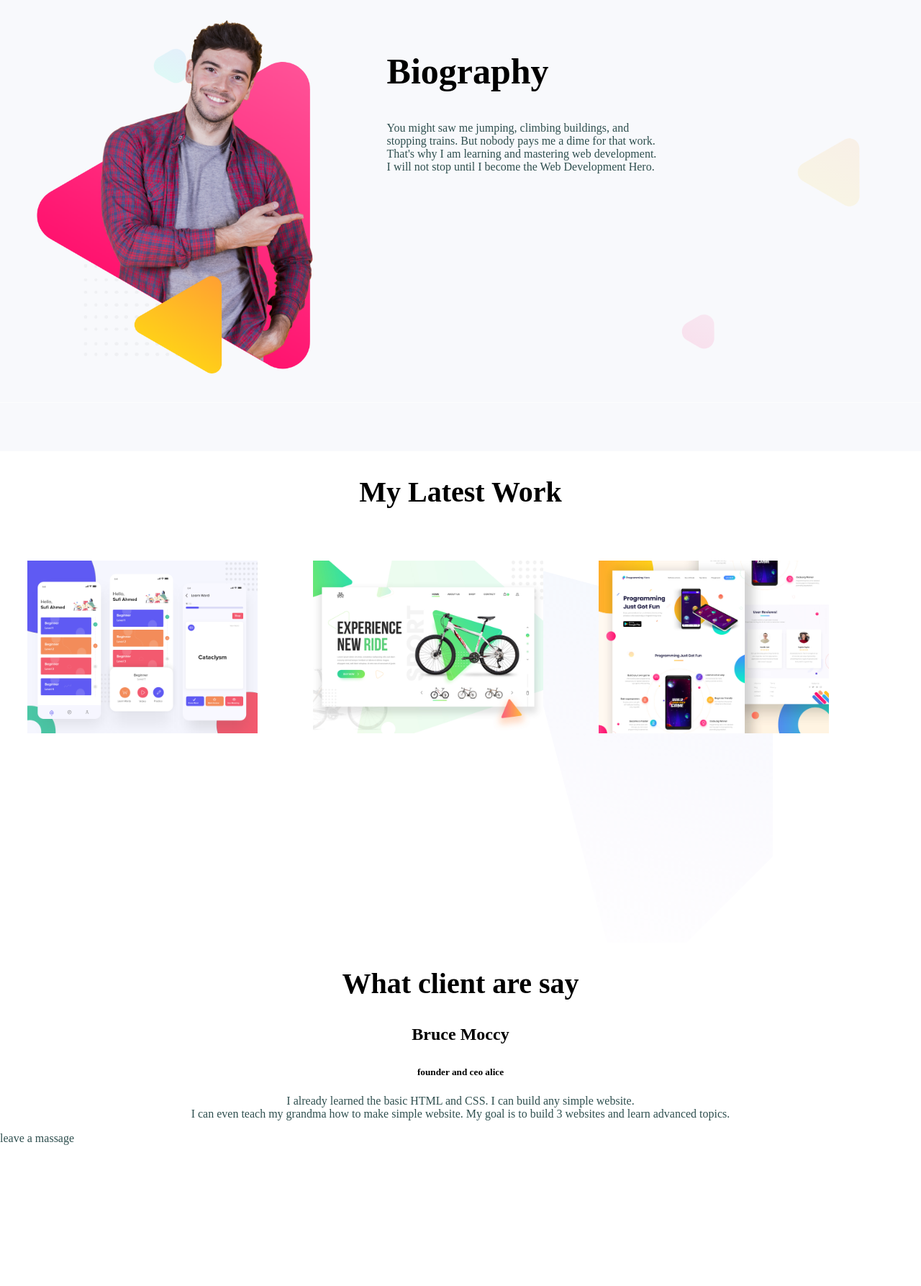
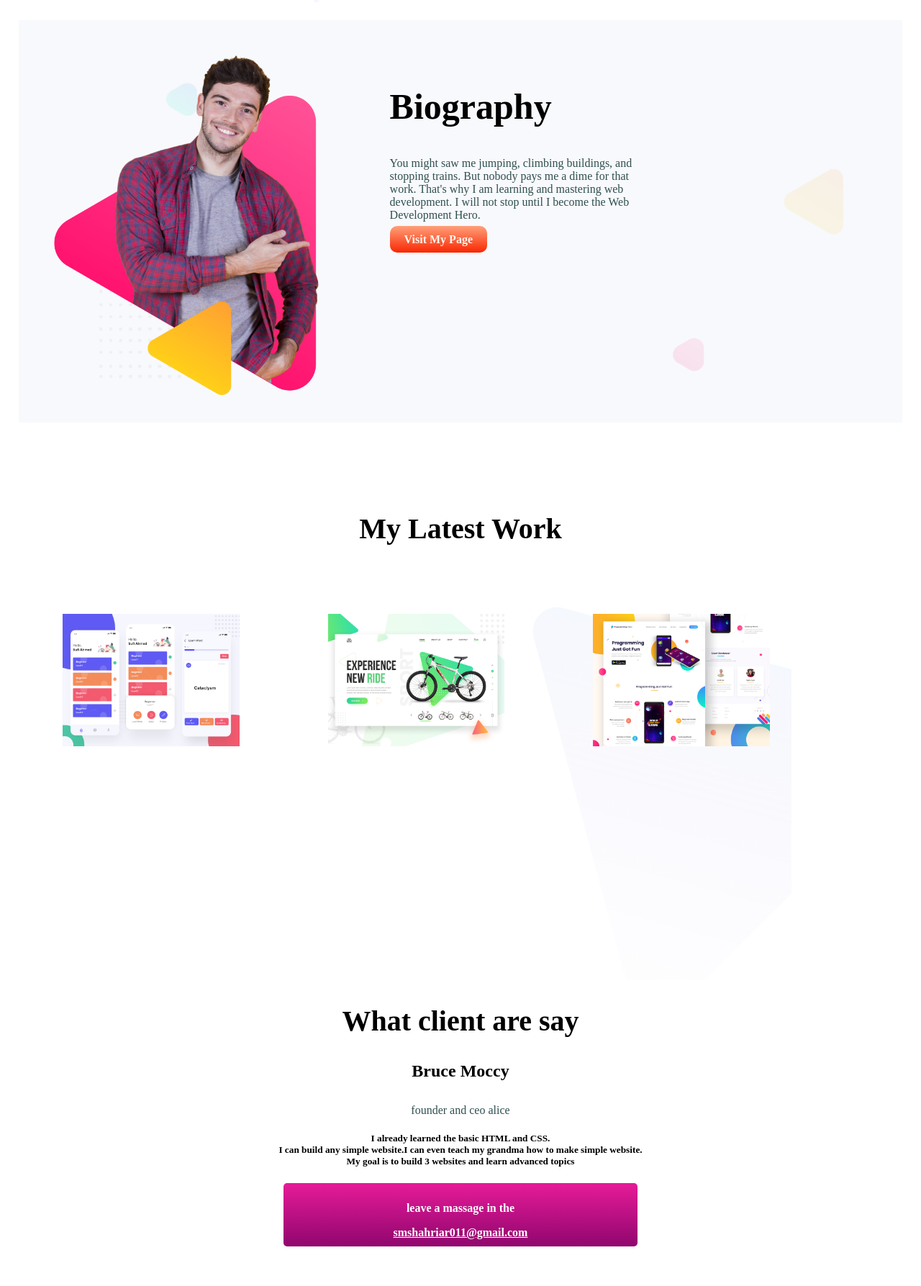
Before and after one commit to designlab75/assingnment1, a plain HTML site: page index.html in a window 1280 px wide. Shown: the part 673-2460 px from the top of the page at 72% size. Drawn offline with Linux system fonts and the light colour scheme.

Commit message:
first commit

```diff
--- a/index.html
+++ b/index.html
@@ -18,6 +18,7 @@
             <p>
                 I am jack smith ,i am from out of the world.I am trying to be a website mistri. I enroled danger bai course and working a assingment.
             </p>
+            <a class="link-button" target="_blank" href="https://www.linkedin.com/in/s-m-zia-628727161/">HERE ME</a>
         </div>
 
         <div class="half-width">
@@ -37,13 +38,16 @@
         <div class="half-width">
             <h1>Biography</h1>
             <p>You might saw me jumping, climbing buildings, and stopping trains. But nobody pays me a dime for that work. That's why I am learning and mastering web development. I will not stop until I become the Web Development Hero.</p>
+            <a class="link-button" target="_blank" href="https://www.facebook.com/pg/islamicentertainmnt/events/"> Visit My Page</a>
         </div>
 
     </section>
 
     <section class="latest-work">
+        <div>
+            <h2>My Latest Work</h2>
+        </div>
 
-        <h2>My Latest Work</h2>
         <div class="third-image">
             <img src="images/latest-work/work-1.png" alt="">
 
@@ -59,26 +63,24 @@
 
     </section>
 
-    <section>
-        <div>
+    <section id="review-area">
+        <div class="text-c">
             <H2>What client are say</H2>
+            <h4>Bruce Moccy</h4>
+            <p>founder and ceo alice</p><h5>I already learned the basic HTML and CSS.<br> I can build any simple website.I can even teach my grandma how to make simple website.<br> My goal is to build 3 websites and learn advanced topics</h5>
         </div>
-        <div>
-            <h4>Bruce Moccy</h4>
-            <h5 class="text-high">founder and ceo alice</h5>
-        </div>
-        <p class="text-high">
-            I already learned the basic HTML and CSS. I can build any simple website.<br>I can even teach my grandma how to make simple website. My goal is to build 3 websites and learn advanced topics.
-        </p>
+
         <div class="box-size">
-            <p>leave a massage</p>
 
+            <p class="color-set">leave a massage in the</p>
+            <a class="color-set" target="_blank" href="https://www.facebook.com/md.saharia.397">smshahriar011@gmail.com</a>
 
         </div>
 
+    </section>
+    <footer>
+        <p>Programming Hero initiative.2020 all rights Reserved</p>
+    </footer>
 
-
-    </section>
-
-</body>
+   </body>
 </html>
--- a/style.css
+++ b/style.css
@@ -18,7 +18,16 @@ p{
 }
 section{
     height: 500px;
+    margin: 2%;
     padding-bottom: 150px;
+}
+.link-button{
+    text-decoration: none;
+    background-image: linear-gradient(lightSalmon, rgb(248, 39, 2));
+    padding: 10px 20px;
+    border-radius: 10px;
+    color: seashell;
+    font-weight: 700;
 }
 .half-width{
     width: 30%;
@@ -37,17 +46,17 @@ section{
 .header-area{
     background-image: url(images/header-bg.png);
     background-size: contain;
-     align-content: center;
+    background-repeat: no-repeat;
 }
 .biography-area{
     background-image: url(images/biography-bg.png);
     background-size: contain;
+    background-repeat: no-repeat;
 }
 .third-image{
-    width: 25%;
+    width: 20%;
     float: left;
-    margin: 3%;
-
+    margin: 5%;
 }
 .third-image img{
     width: 100%;
@@ -55,10 +64,29 @@ section{
 .latest-work{
     background-image: url(images/latest-work-bg.png);
     background-size: contain;
+    background-repeat: no-repeat;
 }
-.text-high{
+.text-c{
     text-align: center;
 }
+.review-area{
+    background-image: url(images/footer-bg.png);
+    background-size: contain;
+    background: no-repeat;
+}
+
 .box-size{
-    box-shadow: red;
+    text-align: center;
+    background-image: linear-gradient(rgb(230, 27, 152), rgb(144, 6, 110));
+    padding: 10px 20px;
+    border-radius: 5px;
+    font-weight: 700;
+    margin: 20px 30% 0px 30%;
 }
+.color-set{
+    color: rgb(255, 255, 255);
+}
+footer{
+    text-align: center;
+    font-size: small;
+}
```
